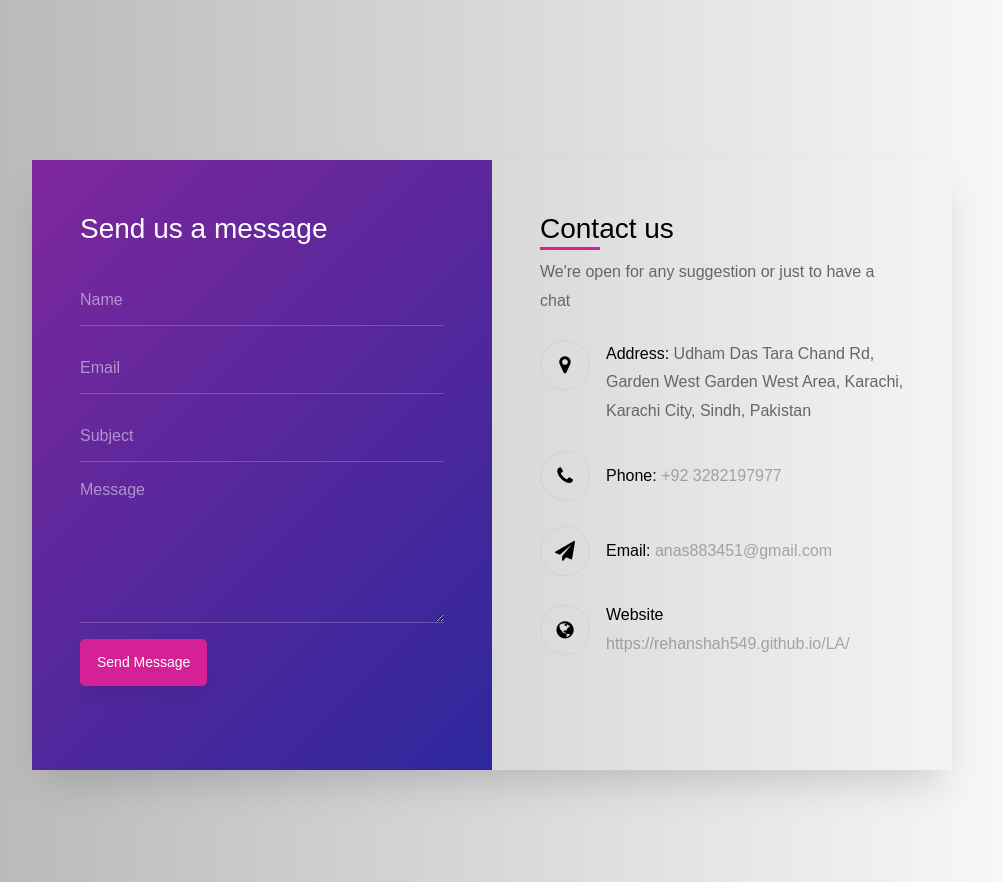
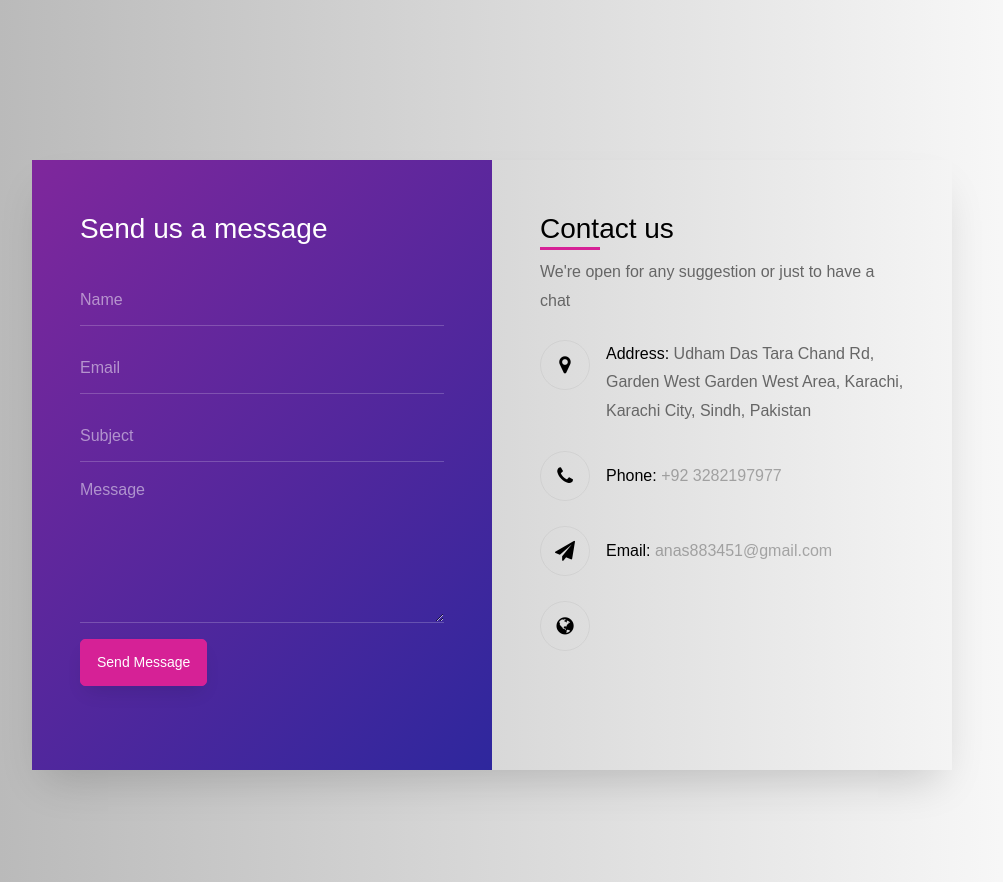
Before and after one commit to wedside/anas, a plain HTML site: page contact-form-04/index.html in a window 1280 px wide. Shown: the whole page, without its empty margins (148-1151 px from the left). Drawn offline with Linux system fonts and the light colour scheme.

Commit message:
Update index.html

```diff
--- a/contact-form-04/index.html
+++ b/contact-form-04/index.html
@@ -99,9 +99,6 @@
 				        		<div class="icon d-flex align-items-center justify-content-center">
 				        			<span class="fa fa-globe"></span>
 				        		</div>
-				        		<div class="text pl-3">
-					            <p><span>Website</span> <a href="#">https://rehanshah549.github.io/LA/</a></p>
-					          </div>
 				          </div>
 			          </div>
 							</div>
```
